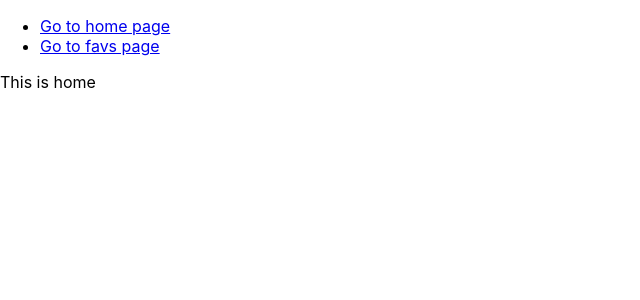
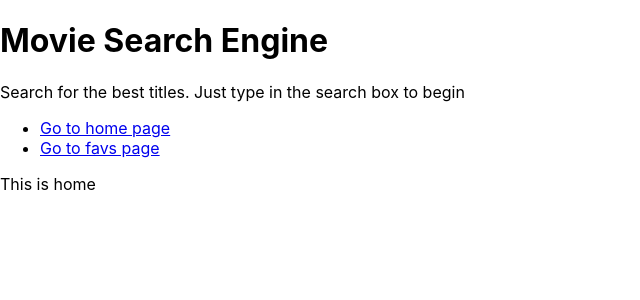
Before and after one commit to eminshamshoian/movie-search, a React (Create React App) app: page / in a window 1280 px wide. Shown: the top 300 px of the page, without its empty margins (0-640 px from the left). Built offline with nearby package versions, Linux system fonts and the light colour scheme.

Commit message:
created title and layout components

```diff
--- a/src/App.js
+++ b/src/App.js
@@ -2,14 +2,12 @@
 import React from 'react';
 import { Switch, Route } from 'react-router-dom';
 
-import Nav from './components/Nav';
 import Favs from './pages/Favs';
 import Home from './pages/Home';
 
 function App() {
   return (
     <div>
-      <Nav />
       <Switch>
         <Route exact path="/">
           <Home />
@@ -18,15 +16,11 @@ function App() {
           <Favs />
         </Route>
         <Route>
-        <div>
-          Not Founds
-        </div>
+          <div>Not Founds</div>
         </Route>
       </Switch>
     </div>
-
-  )
-
+  );
 }
 
 export default App;
--- /dev/null
+++ b/src/components/Layout.js
@@ -0,0 +1,18 @@
+import React from 'react';
+import { Nav } from './Nav';
+import Title from './Title';
+
+const Layout = ({ children }) => {
+  return (
+    <div>
+      <Title
+        title="Movie Search Engine"
+        desc="Search for the best titles. Just type in the search box to begin"
+      />
+      <Nav />
+      {children}
+    </div>
+  );
+};
+
+export default Layout;
--- /dev/null
+++ b/src/components/Title.js
@@ -0,0 +1,12 @@
+import React from 'react';
+
+const Title = ({ title, desc }) => {
+  return (
+    <div>
+      <h1>{title}</h1>
+      <p>{desc}</p>
+    </div>
+  );
+};
+
+export default Title;
--- a/src/pages/Favs.js
+++ b/src/pages/Favs.js
@@ -1,11 +1,8 @@
-import React from 'react'
+import React from 'react';
+import Layout from '../components/Layout';
 
 const Favs = () => {
-    return (
-        <div>
-           This is favs
-        </div>
-    )
-}
+  return <Layout>This is starred</Layout>;
+};
 
-export default Favs
+export default Favs;
--- a/src/pages/Home.js
+++ b/src/pages/Home.js
@@ -1,11 +1,8 @@
-import React from 'react'
+import React from 'react';
+import Layout from '../components/Layout';
 
 const Home = () => {
-    return (
-        <div>
-            This is home
-        </div>
-    )
-}
+  return <Layout>This is home</Layout>;
+};
 
-export default Home
+export default Home;
```
Also changed, not shown: src/components/Nav.js (+5 -11 lines), 2 other files (tests, documents, lock files or other folders). Lines whose indentation alone changed are shown as unchanged.
